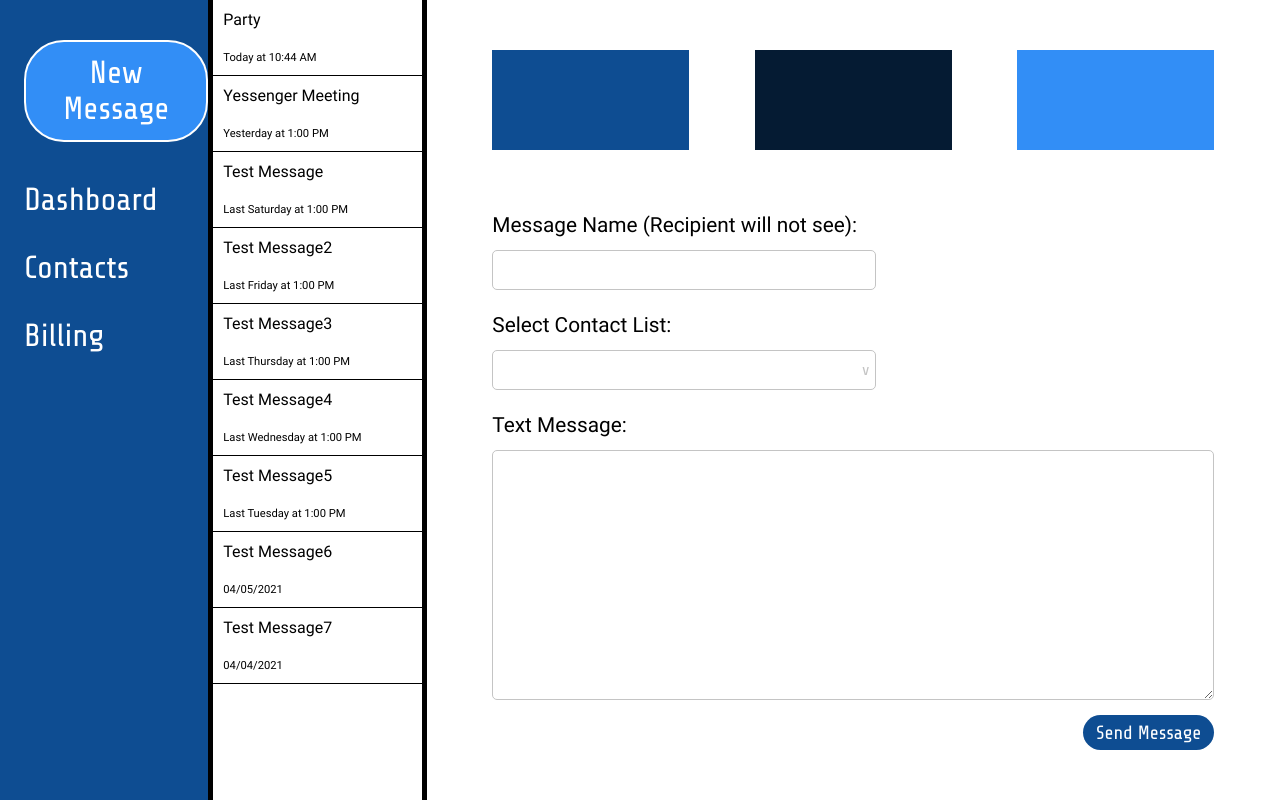
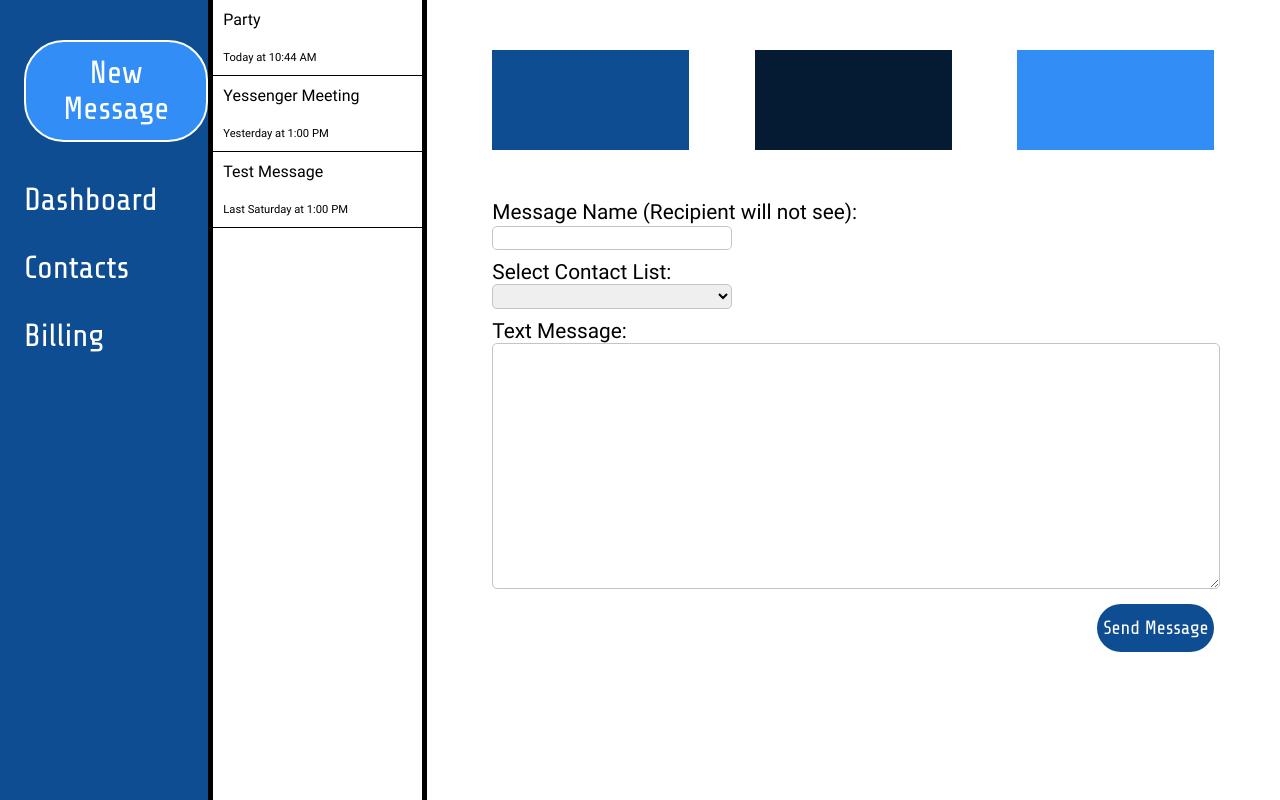
Before and after one commit to yesatyaleTech/yessenger, a React (Create React App) app: page / in a window 1280 px wide. Built offline with nearby package versions, Linux system fonts and the light colour scheme.

Commit message:
completed functioning input form

```diff
--- a/public/index.html
+++ b/public/index.html
@@ -2,6 +2,7 @@
 <html lang="en">
     <head>
         <meta charset="utf-8" />
+
         <link rel="icon" href="%PUBLIC_URL%/favicon.ico" />
         <meta name="viewport" content="width=device-width, initial-scale=1" />
         <meta name="theme-color" content="#000000" />
@@ -38,6 +39,5 @@
 
       To begin the development, run `npm start` or `yarn start`.
       To create a production bundle, use `npm run build` or `yarn build`.
-    -->
-  </body>
+    --></body>
 </html>
--- a/src/Components/Compose/Compose.module.css
+++ b/src/Components/Compose/Compose.module.css
@@ -23,119 +23,3 @@
     grid-row: 2 / 4;
     background-color: #328ef6;
 }
-
-.text {
-    grid-column: 2 / 8;
-    grid-row: 5 / 6;
-    font-family: Roboto, serif;
-    font-size: 1.3rem;
-    margin-top: auto;
-    margin-bottom: auto;
-    text-align: left;
-}
-
-.titleBox {
-    grid-column: 2 / 8;
-    grid-row: 6 / 7;
-    border: 1px solid #c4c4c4;
-    border-radius: 5px;
-    width: 30vw;
-    margin-bottom: auto;
-    height: 5vh;
-    box-sizing: border-box;
-}
-
-.contact {
-    grid-column: 2 / 8;
-    grid-row: 7 / 8;
-    font-family: Roboto, serif;
-    font-size: 1.3rem;
-    margin-top: auto;
-    margin-bottom: auto;
-}
-
-.message {
-    grid-column: 2 / 8;
-    grid-row: 9 / 10;
-    font-family: Roboto, serif;
-    font-size: 1.3rem;
-    height: 1fr;
-    margin-top: auto;
-    margin-bottom: auto;
-}
-
-.messageBox {
-    grid-column: 2 / 13;
-    grid-row: 10 / 15;
-    border: 1px solid #c4c4c4;
-    border-radius: 5px;
-}
-
-.arrow {
-    font-family: ShareTech;
-}
-
-/* Dropdown Button */
-.dropbtn {
-    color: #c4c4c4;
-    font-size: 16px;
-    text-align: right;
-    width: 30vw;
-    border-radius: 5px;
-    border: 1px solid #c4c4c4;
-    height: 5vh;
-    background-color: white;
-}
-
-/* The container <div> - needed to position the dropdown content */
-.dropdown {
-    grid-column: 2 / 8;
-    grid-row: 8 / 9;
-    color: white;
-}
-
-/* Dropdown Content (Hidden by Default) */
-.dropdownContent {
-    display: none;
-    position: absolute;
-    background-color: #f1f1f1;
-    width: 30vw;
-    box-shadow: 0px 8px 16px 0px rgba(0, 0, 0, 0.2);
-    z-index: 1;
-}
-
-/* Links inside the dropdown */
-.dropdownContent a {
-    color: black;
-    padding: 12px 16px;
-    text-decoration: none;
-    display: block;
-    border-bottom: 1px solid #c4c4c4;
-}
-
-/* Change color of dropdown links on hover */
-.dropdownContent a:hover {
-    background-color: #ddd;
-}
-
-/* Show the dropdown menu on hover */
-.dropdown:hover .dropdownContent {
-    display: block;
-}
-
-/* Change the background color of the dropdown button when the dropdown content is shown */
-/* .dropdown:hover .dropbtn {
-    background-color: green;
-} */
-
-.composeButton {
-    font-family: ShareTech, serif;
-    color: white;
-    border-radius: 40px;
-    border: 0px solid;
-    background-color: #0e4d92;
-    grid-column: 11 / 13;
-    grid-row: 15 / 16;
-    margin-top: 15px;
-    font-size: 1.2rem;
-}
--- a/src/Components/Compose/Compose.tsx
+++ b/src/Components/Compose/Compose.tsx
@@ -1,27 +1,29 @@
 import React from 'react';
 import classes from './Compose.module.css'
+import Form from './Form/Form'
 
-const Compose = () => {
+interface ComposeProps {
+    onAddMessage: (data: any) => void,
+};
+
+const Compose = ({onAddMessage}: ComposeProps) => {
+
+    const saveMessageDataHandler = (enteredMessageData: any) => {
+        const messageData = {
+            ...enteredMessageData,
+            id: Math.random().toString()
+        };
+        onAddMessage(messageData)
+    }
+
     return (
         <div className={classes.Compose}>
             <div className={classes.leftBox}></div>
             <div className={classes.middleBox}></div>
             <div className={classes.rightBox}></div>
-            <div className={classes.text}>Message Name (Recipient will not see):</div>
-            <input className={classes.titleBox} />
-            <div className={classes.contact}>Select Contact List:</div>
-            <div className={classes.dropdown}>
-                <button className={classes.dropbtn}><span className={classes.arrow}>v</span></button>
-                <div className={classes.dropdownContent}>
-                    <a href="/">Group 1</a>
-                    <a href="/">Group 2</a>
-                    <a href="/">Group 3</a>
-                </div>
-            </div>
-            <div className={classes.message}>Text Message:</div>
-            <textarea className={classes.messageBox}></textarea>
-            <button className={classes.composeButton}>Send Message</button>
+            <Form onSaveMessageData={saveMessageDataHandler}/>
         </div>
+
     )
 }
 
--- /dev/null
+++ b/src/Components/Compose/Form/Form.module.css
@@ -0,0 +1,62 @@
+.start {
+    grid-column: 2 / 13;
+    grid-row: 5 / 16;
+    font-size: 1.3rem;
+    font-family: Roboto, serif;
+}
+
+label {
+    display: flex;
+    align-items: center;
+}
+
+input:focus,
+textarea:focus,
+select:focus,
+select:active,
+select:hover {
+    outline-color: #0e4d92;
+}
+
+.titleBox {
+    border: 1px solid #c4c4c4;
+    border-radius: 5px;
+    width: 15rem;
+    height: 1.5rem;
+    box-sizing: border-box;
+    font-size: 1.1rem;
+}
+
+.gap {
+    margin-top: 10px;
+}
+
+.selectBox {
+    border: 1px solid #c4c4c4;
+    border-radius: 5px;
+    width: 15rem;
+    height: 1.6rem;
+    font-size: 1.1rem;
+    margin: auto;
+}
+
+.messageBox {
+    border: 1px solid #c4c4c4;
+    border-radius: 5px;
+    width: 100%;
+    min-height: 30vh;
+    font-family: Roboto, serif;
+    font-size: 1.1rem;
+}
+
+.composeButton {
+    font-family: ShareTech, serif;
+    color: white;
+    border-radius: 40px;
+    border: 0px solid;
+    background-color: #0e4d92;
+    font-size: 1.2rem;
+    float: right;
+    height: 3rem;
+    margin-top: 10px;
+}
--- /dev/null
+++ b/src/Components/Compose/Form/Form.tsx
@@ -0,0 +1,84 @@
+import React, { useState, ChangeEvent, SyntheticEvent, BaseSyntheticEvent } from 'react'
+
+import moment from "moment"
+
+import classes from './Form.module.css'
+
+const DUMMY_CONTACTS = [
+    { label: "Group 1", value: "Group 1" },
+    { label: "Group 2", value: "Group 2" },
+    { label: "Group 3", value: "Group 3" }]
+
+interface FormProps {
+    onSaveMessageData: (data: any) => void,
+};
+
+const Form = ({onSaveMessageData}: FormProps) => {
+    const [enteredTitle, setEnteredTitle] = useState('')
+    const [selectedContact, setSelectedContact] = useState('')
+    const [enteredMessage, setEnteredMessage] = useState('')
+
+    const titleChangeHandler = (event: ChangeEvent<HTMLInputElement>) => {
+        setEnteredTitle(event.currentTarget.value)
+    };
+
+    const selectedHandler = (event: BaseSyntheticEvent) => {
+        setSelectedContact(event.currentTarget.value)
+    };
+
+    const messageChangeHandler = (event: BaseSyntheticEvent) => {
+        setEnteredMessage(event.currentTarget.value)
+    };
+
+    const submitHandler = (event: SyntheticEvent) => {
+        event.preventDefault();
+
+        const messageData = {
+            title: enteredTitle,
+            contactGroup: selectedContact,
+            message: enteredTitle,
+            time: moment().format("YYYY-MM-DD hh:mm:ss").toString()
+        }
+        console.log(messageData.time)
+
+        onSaveMessageData(messageData)
+
+        setEnteredTitle('')
+        setSelectedContact('')
+        setEnteredMessage('')
+    };
+
+    return (
+        <form className={classes.start} onSubmit={submitHandler}>
+            <div>
+                <label htmlFor="title">Message Name (Recipient will not see):</label>
+                <input type='text' id="title" value={enteredTitle} onChange={titleChangeHandler} maxLength={25} className={classes.titleBox} required />
+            </div>
+            <div className={classes.gap}>
+                <label htmlFor='select' className={classes.contact}>Select Contact List:</label>
+                <select name="plan" id="select" onChange={selectedHandler} className={classes.selectBox} value={selectedContact} required>
+                    <option value='' hidden></option>
+                    {DUMMY_CONTACTS.map((contact, index) => (
+                        <option
+                        key={index}
+                        value={contact.value}
+                        >
+                        {contact.label}
+                        </option>
+                    ))}
+                </select>
+            </div>
+            <div className={classes.gap}>
+                <label htmlFor='message' className={classes.message}>Text Message:</label>
+                <textarea onChange={messageChangeHandler} value={enteredMessage} id='message' className={classes.messageBox} required></textarea>
+            </div>
+            <div>
+                <button className={classes.composeButton}>Send Message</button>
+            </div>
+
+        </form>
+    )
+}
+
+
+export default Form;
--- a/src/Components/PastMessageBox/PastMessageBox.tsx
+++ b/src/Components/PastMessages/PastMessageBox/PastMessageBox.tsx
@@ -1,5 +1,6 @@
 import React from 'react';
 import classes from './PastMessageBox.module.css'
+import moment from 'moment'
 
 interface PastMessageBoxProps {
     title: string,
@@ -14,7 +15,7 @@ const PastMessageBox = ({title, time}: PastMessageBoxProps)  => {
                 {title}
             </div>
             <div className={classes.time}>
-                {time}
+                {moment(time).calendar()}
             </div>
         </div>
     )
--- a/src/Components/PastMessages/PastMessages.tsx
+++ b/src/Components/PastMessages/PastMessages.tsx
@@ -1,36 +1,21 @@
-import React, { useState } from 'react';
+import React from 'react';
 import classes from './PastMessages.module.css'
-import PastMessageBox from '../PastMessageBox/PastMessageBox'
-import moment from 'moment'
+import PastMessageBox from './PastMessageBox/PastMessageBox'
 
-const DUMMY_MESSAGES = [{title: 'Party', time: moment("2021-04-12 10:44").calendar()},
-                        {title: 'Yessenger Meeting', time: moment("2021-04-11 13:00").calendar()},
-                        {title: 'Test Message', time: moment("2021-04-10 13:00").calendar()},
-                        {title: 'Test Message2', time: moment("2021-04-09 13:00").calendar()},
-                        {title: 'Test Message3', time: moment("2021-04-08 13:00").calendar()},
-                        {title: 'Test Message4', time: moment("2021-04-07 13:00").calendar()},
-                        {title: 'Test Message5', time: moment("2021-04-06 13:00").calendar()},
-                        {title: 'Test Message6', time: moment("2021-04-05 13:00").calendar()},
-                        {title: 'Test Message7', time: moment("2021-04-04 13:00").calendar()}]
-
-interface MessagePropType {
+interface Message {
     title: string,
     time: string,
 };
 
+interface PastMessageProps {
+    messagesObject: Message[];
+}
 
-const PastMessages = () => {
-    const [messages, setMessages] = useState(DUMMY_MESSAGES)
 
-    const addMessageHandler = (message: MessagePropType) => {
-        setMessages(prevMessages => {
-            return [message, ...prevMessages]
-        });
-    }
-
+const PastMessages = ({messagesObject}: PastMessageProps) => {
     return (
         <div className={classes.PastMessages}>
-            {messages.map((message, index) => <PastMessageBox key={index} title={message.title} time={message.time} />)}
+            {messagesObject.map((message, index) => <PastMessageBox key={index} title={message.title} time={message.time} />)}
         </div>
     )
 }
--- a/src/hoc/ComposePage/ComposePage.tsx
+++ b/src/hoc/ComposePage/ComposePage.tsx
@@ -1,16 +1,37 @@
-import React from 'react';
+import React, {useState} from 'react';
 import SideNav from '../../Components/SideNav/SideNav'
 import PastMessages from '../../Components/PastMessages/PastMessages'
 import Compose from '../../Components/Compose/Compose'
+import moment from 'moment'
 
 import classes from './ComposePage.module.css'
 
+const DUMMY_MESSAGES = [{title: 'Party', id: "1", time: moment("2021-04-12 10:44").toString(), message: "hello", contactGroup: "Group 1"},
+                        {title: 'Yessenger Meeting', id: "2", time: moment("2021-04-11 13:00:00").toString(), message: "hello", contactGroup: "Group 1"},
+                        {title: 'Test Message', id: "3", time: moment("2021-04-10 13:00:00").toString(), message: "hello", contactGroup: "Group 1"},
+                    ]
+
+interface Message {
+    title: string,
+    id: string,
+    time: string,
+    message: string,
+    contactGroup: string,
+};
+
 const ComposePage = () => {
+    const [messages, setMessages] = useState(DUMMY_MESSAGES)
+
+    const addMessageHandler = (message: Message) => {
+        setMessages(prevMessages => {
+            return [message, ...prevMessages]
+        });
+    }
     return (
         <div className={classes.grid}>
             <SideNav/>
-            <PastMessages/>
-            <Compose/>
+            <PastMessages messagesObject={messages}/>
+            <Compose onAddMessage={addMessageHandler} />
         </div>
     )
 }
```
Also changed, not shown: src/Components/SideNav/SideNav.tsx (+11 -2 lines), src/Components/PastMessages/PastMessageBox/PastMessageBox.module.css (renamed from src/Components/PastMessageBox/PastMessageBox.module.css). Lines whose indentation alone changed are shown as unchanged.
